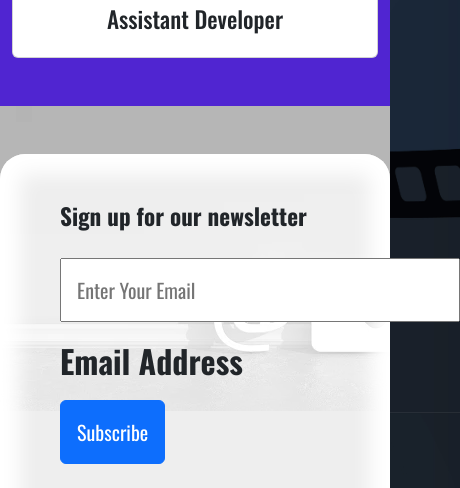
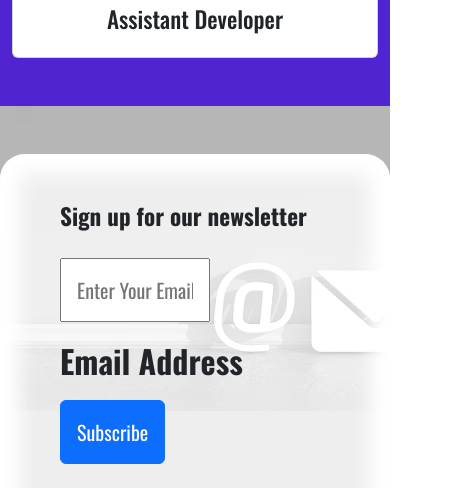
Before and after one commit to mai0009/movie-club, a plain HTML site: page index.html in a window 390 px wide. Shown: the part 8872-9360 px from the top of the page, 460 px wide, since content can reach past the window. Drawn offline with nearby package versions, Linux system fonts and the light colour scheme.

Commit message:
Update style.css

```diff
--- a/css/style.css
+++ b/css/style.css
@@ -64,6 +64,8 @@ body {
     .contact form {
         padding-left: 0 !important;
     }
+    .contact .form input{
+        width:150px;
 }
 
 /* Start Carousel */
```
